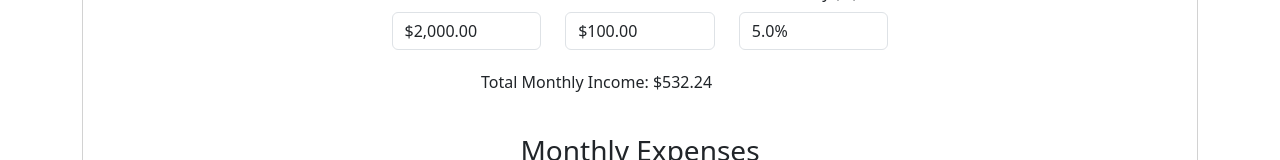
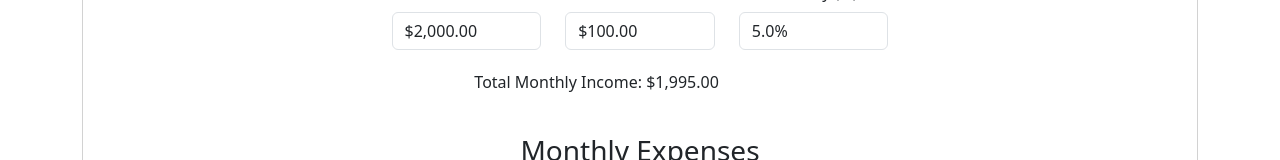
Before and after one commit to HennDev/Portfolio, a React (Vite) app: page /reic in a window 1280 px wide. Shown: the part 722-882 px from the top of the page. Built offline with nearby package versions, Linux system fonts and the light colour scheme.

Commit message:
added some linting

```diff
--- a/src/Tools/REIC.tsx
+++ b/src/Tools/REIC.tsx
@@ -1,4 +1,4 @@
-import { useEffect, useState } from 'react'
+import { useCallback, useEffect, useState } from 'react'
 import { Card, Col, Container, Form, Row } from "react-bootstrap";
 
 const REIC = () => {
@@ -6,7 +6,7 @@ const REIC = () => {
     throw new Error("Function not implemented.");
   }
 
-  const formatCurrency = (purchasePrice: Number) => {
+  const formatCurrency = (purchasePrice: number) => {
     if (!purchasePrice) return '';
 
     // Remove non-numeric characters except for .
@@ -56,7 +56,7 @@ const REIC = () => {
   const cleanStrToNum = (str: string) => parseFloat(str.replace(/[^\d.-]/g, ''));
 
 
-  const calculateMonthlyPayment = () => {
+  const calculateMonthlyPayment = useCallback(() => {
     const purchasePrice = cleanStrToNum(formData.purchasePrice);
     const percentDown = cleanStrToNum(formData.percentDown);
     const mortgageRate = cleanStrToNum(formData.mortgageRate);
@@ -69,23 +69,23 @@ const REIC = () => {
     const monthlyPayment = (loanAmount * monthlyRate) / (1 - Math.pow(1 + monthlyRate, -numberOfPayments));
 
     return monthlyPayment
-  };
+  }, [formData]);
 
-  const calculateTotalLoan = () => {
+  const calculateTotalLoan = useCallback(() => {
     const purchasePrice = cleanStrToNum(formData.purchasePrice);
     const percentDown = cleanStrToNum(formData.percentDown);
     const loanAmount = ((1-(percentDown/100)) * purchasePrice);
     return loanAmount;
-  };
+  }, [formData]);
 
-  const calculateTotalMonthlyIncome = ():number => {
+  const calculateTotalMonthlyIncome= useCallback(():number => {
     const monthlyRentalIncome = cleanStrToNum(formData.monthlyRentalIncome);
     const otherMonthlyRentalIncome = cleanStrToNum(formData.otherMonthlyRentalIncome);
     const vacancyRate = cleanStrToNum(formData.vacancyRate);
 
     const vacancy = (monthlyRentalIncome + otherMonthlyRentalIncome) * (1-vacancyRate/100);
     return vacancy;
-  };
+  }, [formData]);
 
   const [totalMortageCost, SetTotalMortageCost] = useState(calculateTotalLoan());
   const [monthlyMortageCost, SetMonthly] = useState(calculateMonthlyPayment());
@@ -100,21 +100,11 @@ const REIC = () => {
     }));
   };
 
-
-  // Calculate total mortgage cost whenever formData changes
   useEffect(() => {
     SetTotalMortageCost(calculateTotalLoan());
-  }, [formData]);
-
-  // Calculate monthly mortgage cost whenever formData changes
-  useEffect(() => {
     SetMonthly(calculateMonthlyPayment());
-  }, [formData]);
-
-  useEffect(() => {
-    SetTotalMonthlyIncome(calculateMonthlyPayment());
-  }, [formData]);
-
+    SetTotalMonthlyIncome(calculateTotalMonthlyIncome());
+  }, [formData, calculateTotalLoan, calculateMonthlyPayment, calculateTotalMonthlyIncome]);
 
   const handleBlurMoney = (event: { target: { name: any; value: any; }; }) => {
     const { name, value } = event.target;
```
Also changed, not shown: .eslintrc.cjs.
